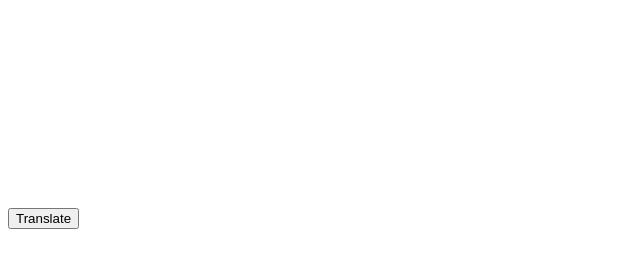
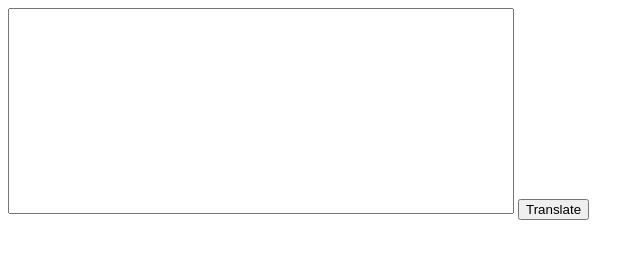
Before and after one commit to tonygao666/Translator, a plain HTML site: page index.html in a window 1280 px wide. Shown: the whole page, without its empty margins (0-644 px from the left). Drawn offline with Linux system fonts and the light colour scheme.

Commit message:
change to English text

```diff
--- a/index.html
+++ b/index.html
@@ -6,7 +6,7 @@
 	<link rel="stylesheet" type="text/css" href="css/style.css">
 </head>
 <body>
-	<div id="from_txt"></div>
+	<textarea id="from_txt"></textarea>
 	<input type="button" value="Translate" id="btn">
 	<p id="to_txt"></p>
 </body>
```
